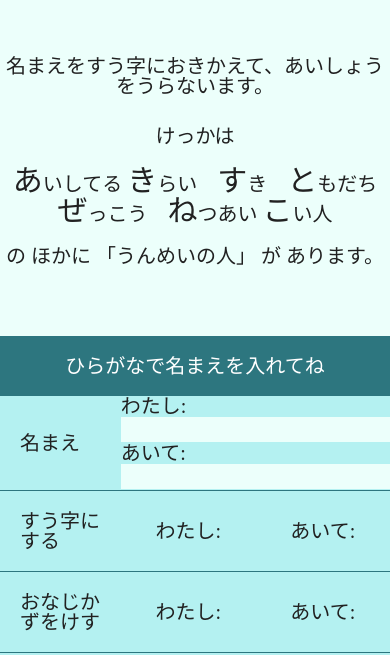
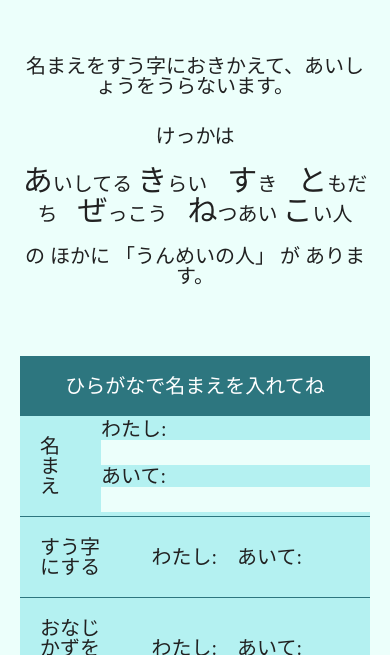
Before and after one commit to yu-rie/akstznk, a plain HTML site: page index.html in a window 390 px wide. Shown: the part 164-819 px from the top of the page. Drawn offline with Linux system fonts and the light colour scheme.

Commit message:
レイアウトの調整

```diff
--- a/style.css
+++ b/style.css
@@ -17,6 +17,7 @@ html {
   font-size : 62.5%;
   max-width: 700px;
   margin: auto;
+  padding: 0rem 2rem;
   background-color: var(--first-color);
   color: var(--primary-text-color);
  }
@@ -103,8 +104,10 @@ html {
  }
 
  .box > div {
+  text-align: center;
   font-size: 2rem;
   text-align: content;
+  flex-basis: 50%;
 
  }
 
@@ -118,7 +121,11 @@ html {
  }
 
 
-@media screen and (max-width: 600px) {
+@media screen and (max-width: 640px) {
+
+  .box {
+    justify-content: flex-start;
+  }
 
   .box > .watashi::before {
     content: "わたし: ";
@@ -128,6 +135,12 @@ html {
     content:"あいて: ";
   }
 
+  .box > div {
+    padding: 0rem 0rem 0rem 2rem;
+    text-align: left;
+    flex-basis: auto;
+  }
+
   .inv {
     display: none;
   }
```
